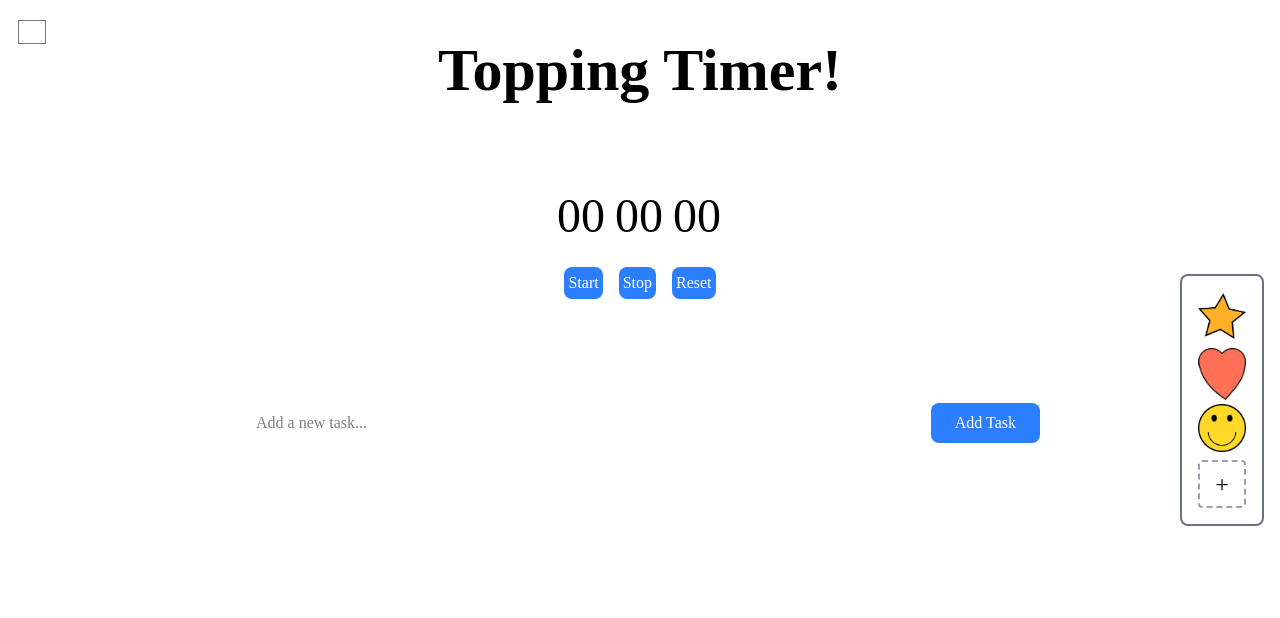
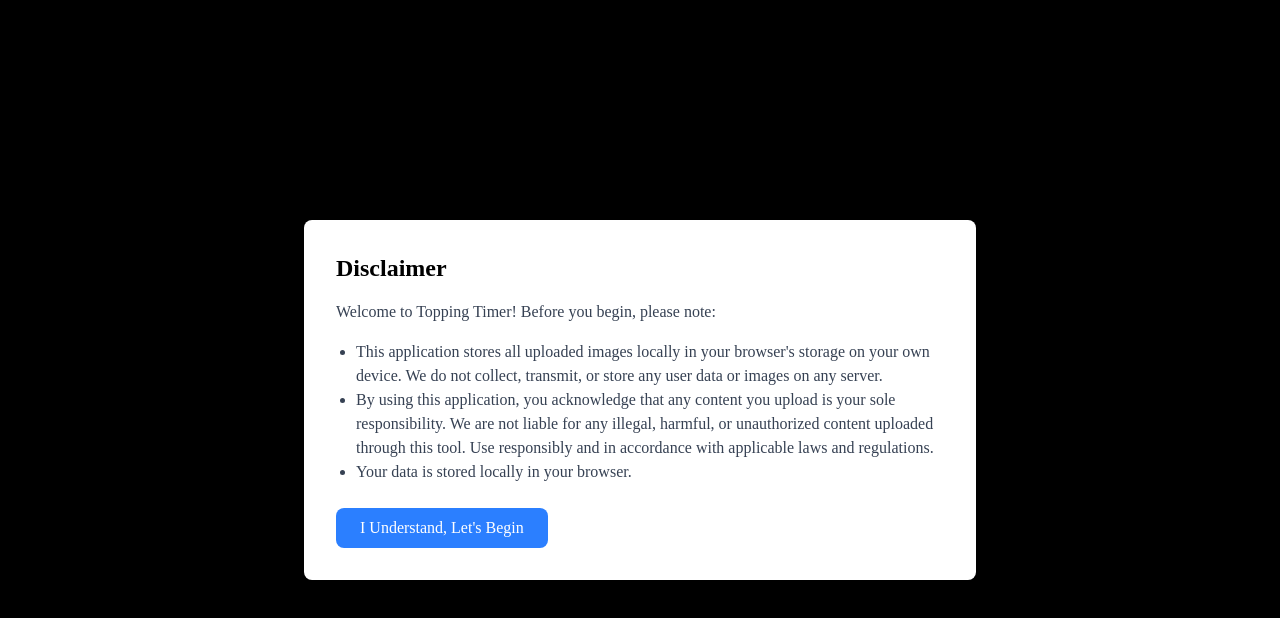
Before and after one commit to pxiaccount/topping-timer, a Next.js app: page / in a window 1280 px wide. Shown: the top 618 px of the page. Built offline with nearby package versions, Linux system fonts and the light colour scheme; a web font is replaced by a local one.

Commit message:
Add disclaimer

```diff
--- a/app/page.tsx
+++ b/app/page.tsx
@@ -13,7 +13,6 @@
 
 interface StickerMenuProps {
   onAddSticker: (type: string) => void;
-  stickerTypes: readonly string[];
   onImageUpload: (file: File) => void;
 }
 
@@ -30,24 +29,9 @@
   };
 }
 
-const StickerMenu: React.FC<StickerMenuProps> = ({ onAddSticker, stickerTypes, onImageUpload }) => {
+const StickerMenu: React.FC<StickerMenuProps> = ({ onImageUpload }) => {
   return (
     <div className="fixed right-4 top-1/2 transform -translate-y-1/2 bg-white-800 p-4 flex flex-col gap-2 border-2 rounded-lg border-gray-500">
-      {stickerTypes.map(type => (
-        <button
-          key={type}
-          onClick={() => onAddSticker(type)}
-          className="w-12 h-12 hover:opacity-80"
-        >
-          <Image
-            src={`/stickers/${type}`}
-            alt={type}
-            width={48}
-            height={48}
-            priority={false}
-          />
-        </button>
-      ))}
       <label className="cursor-pointer w-12 h-12 flex items-center justify-center border-2 border-dashed border-gray-400 rounded hover:border-gray-600">
         <input
           type="file"
@@ -70,6 +54,16 @@
   const [stickers, setStickers] = useState<Sticker[]>([]) // Initialize empty first
   const [data, setData] = useState<TodoItem[]>([]) // Initialize empty first
   const [customColor, setCustomColor] = useState("#ffffff")
+  const [showDisclaimer, setShowDisclaimer] = useState(true);
+  const [isLoading, setIsLoading] = useState(true);
+
+  useEffect(() => {
+    const hasSeenDisclaimer = localStorage.getItem('hasSeenDisclaimer');
+    if (hasSeenDisclaimer) {
+      setShowDisclaimer(false);
+    }
+    setIsLoading(false);
+  }, []);
 
   // Add this useEffect to load data after component mounts
   useEffect(() => {
@@ -108,6 +102,11 @@
     }
   }, []) // Empty dependency array means this runs once on mount
 
+  const handleAcceptDisclaimer = () => {
+    localStorage.setItem('hasSeenDisclaimer', 'true');
+    setShowDisclaimer(false);
+  };
+
   const [isDragging, setIsDragging] = useState(false)
   const dragRef = useRef<{ id: number | null; startX: number; startY: number }>({
     id: null,
@@ -121,12 +120,6 @@
     startSize: 0,
     startY: 0
   });
-
-  const STICKER_TYPES = [
-    'star.png',
-    'heart.png',
-    'smile.png',
-  ] as const
 
   const [time, setTime] = useState({
     hours: '00',
@@ -266,7 +259,8 @@
     if (intervalRef.current === null) return
     clearInterval(intervalRef.current)
     intervalRef.current = null
-    setIsRunning(false)
+    setIsRunning(false
+    )
   }
 
   const update = () => {
@@ -383,7 +377,7 @@
     setStickers(prev => prev.filter(sticker => sticker.id !== id))
   }
 
-  return (
+  return isLoading ? null : (
     <div
       className={`min-h-screen relative`}
       onMouseMove={(e) => {
@@ -401,6 +395,27 @@
       onDragOver={handleDragOver}
       onDrop={handleDrop}
     >
+      {showDisclaimer && (
+        <div className="fixed inset-0 bg-black bg-opacity-50 z-50 flex items-center justify-center p-4">
+          <div className="bg-white rounded-lg p-8 max-w-2xl mx-auto">
+            <h2 className="text-2xl font-bold mb-4 text-black">Disclaimer</h2>
+            <div className="text-gray-700 mb-6 space-y-4">
+              <p>Welcome to Topping Timer! Before you begin, please note:</p>
+              <ul className="list-disc pl-5">
+                <li>This application stores all uploaded images locally in your browser&apos;s storage on your own device. We do not collect, transmit, or store any user data or images on any server.</li>
+                <li>By using this application, you acknowledge that any content you upload is your sole responsibility. We are not liable for any illegal, harmful, or unauthorized content uploaded through this tool. Use responsibly and in accordance with applicable laws and regulations.</li>
+                <li>Your data is stored locally in your browser.</li>
+              </ul>
+            </div>
+            <button
+              onClick={handleAcceptDisclaimer}
+              className="bg-blue-500 text-white px-6 py-2 rounded-lg hover:bg-blue-600 transition-colors"
+            >
+              I Understand, Let&apos;s Begin
+            </button>
+          </div>
+        </div>
+      )}
       <div className="absolute top-4 left-4">
         <input
           type="color"
@@ -526,7 +541,6 @@
 
       <StickerMenu
         onAddSticker={addSticker}
-        stickerTypes={STICKER_TYPES}
         onImageUpload={(file) => {
           const reader = new FileReader();
           reader.onload = (event) => {
```
